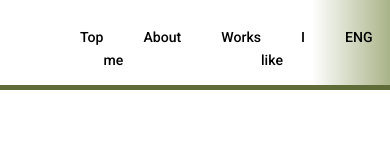
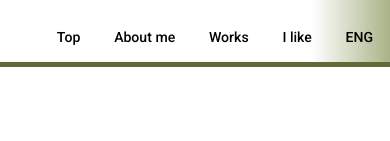
Before and after one commit to portfolioherb/portcodepic, a plain HTML site: page index.html in a window 390 px wide. Shown: the top 141 px of the page. Drawn offline with Linux system fonts and the light colour scheme.

Commit message:
Update style.css

```diff
--- a/style.css
+++ b/style.css
@@ -318,7 +318,10 @@ loading
     nav ul {
         display: flex;
         justify-content: space-around;
-        margin-right: 40px;
+        margin-right: 0px;
+    }
+    nav ul li a{
+        padding-left: 0px;
     }
     #mainpage .bgimage{
         justify-content: center;
```
